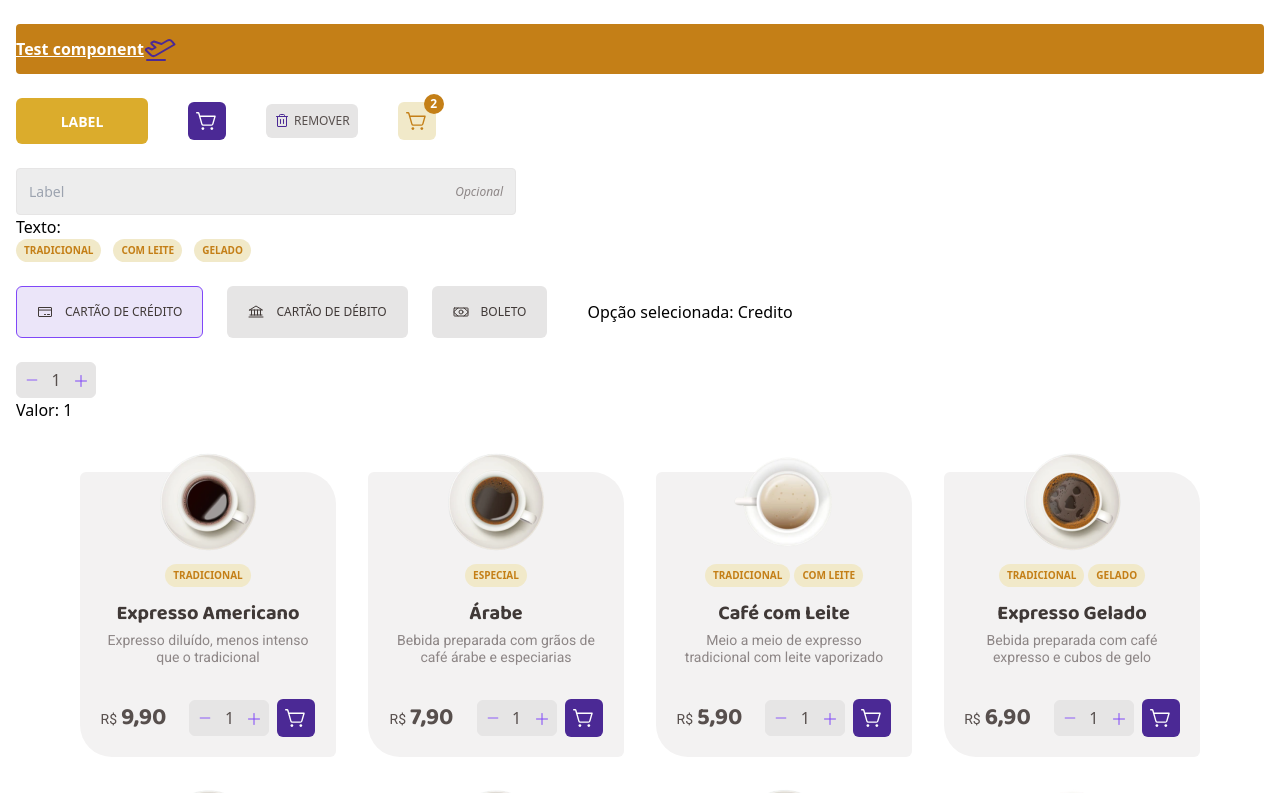
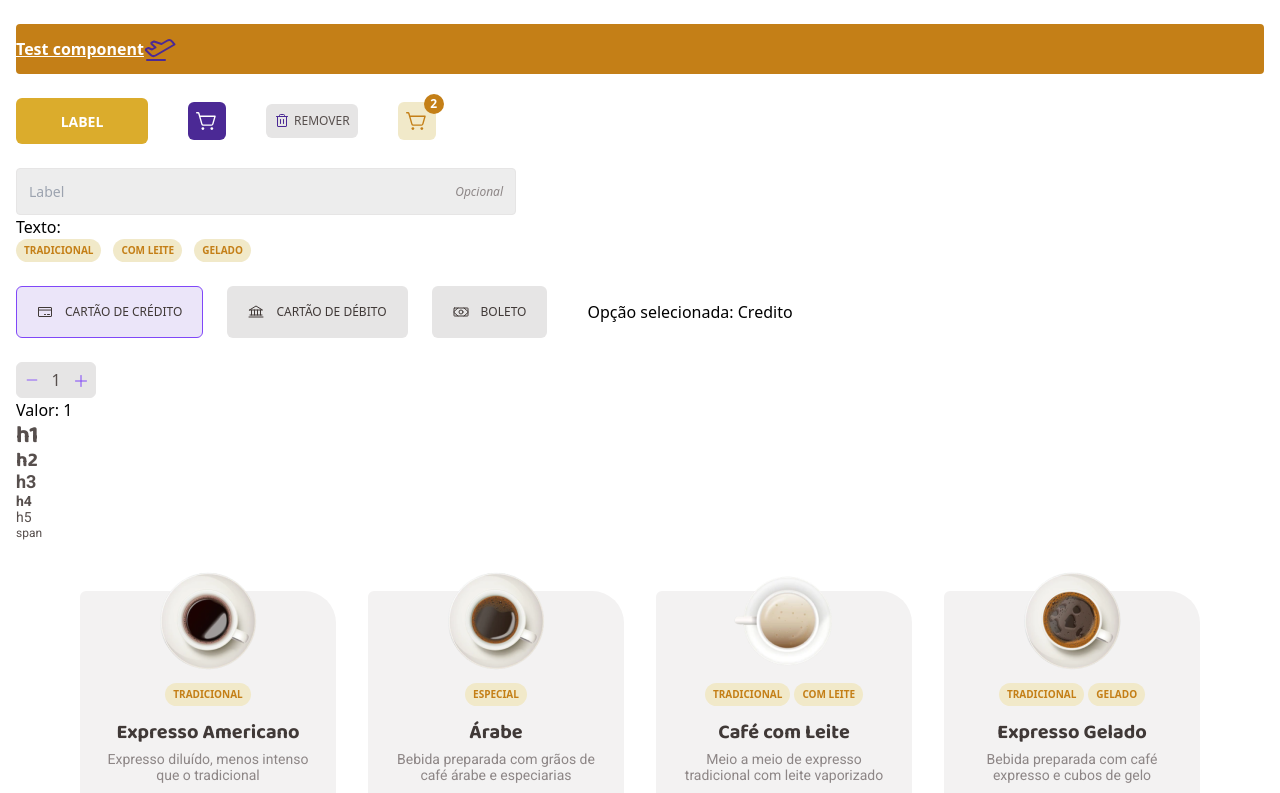
Before and after one commit to alex-britto/PDCoffe, a React (Vite) app: page / in a window 1280 px wide. Shown: the top 793 px of the page. Built offline with nearby package versions, Linux system fonts and the light colour scheme; data requests are answered from the project's data file.

Commit message:
fix: updating typography variants

```diff
--- a/src/App.tsx
+++ b/src/App.tsx
@@ -14,6 +14,7 @@ import {
   SelectableCards,
   Status,
   TextField,
+  Typography,
 } from "./components"
 import { CoffeeTypes } from "./components/CatalogItem/CatalogItem"
 import { Test } from "./components/Test/Test"
@@ -116,6 +117,25 @@ function App() {
         <NumberInput className="mt-6" value={number} onChange={setNumber} />
         <h1>Valor: {number}</h1>
 
+        <Typography color={defaultTheme.colors.base.text} variant="h1">
+          h1
+        </Typography>
+        <Typography color={defaultTheme.colors.base.text} variant="h2">
+          h2
+        </Typography>
+        <Typography color={defaultTheme.colors.base.text} variant="h3">
+          h3
+        </Typography>
+        <Typography color={defaultTheme.colors.base.text} variant="h4">
+          h4
+        </Typography>
+        <Typography color={defaultTheme.colors.base.text} variant="h5">
+          h5
+        </Typography>
+        <Typography color={defaultTheme.colors.base.text} variant="span">
+          span
+        </Typography>
+
         <CoffeesContainer>
           {isLoading ? (
             <p>Carregando...</p>
--- a/src/components/CatalogItem/CatalogItem.tsx
+++ b/src/components/CatalogItem/CatalogItem.tsx
@@ -53,7 +53,7 @@ export const CatalogItem = ({
         </Typography>
 
         <Typography
-          variant="body"
+          variant="h5"
           color={theme.colors.base.label}
           className="text-center"
         >
@@ -64,7 +64,7 @@ export const CatalogItem = ({
           <PriceBox>
             <Typography
               color={theme.colors.base.text}
-              variant="body"
+              variant="h5"
               className="mr-1 mt-1"
             >
               R$
@@ -130,11 +130,15 @@ const PriceContainer = styled.div`
   ${() => css`
     align-items: center;
     display: flex;
-    flex-wrap: wrap;
+    flex-wrap: nowrap;
     gap: 23px;
     justify-content: center;
     margin-top: 33px;
     width: 100%;
+
+    @media (max-width: 1200px) {
+      flex-wrap: wrap;
+    }
   `}
 `
 
--- a/src/components/Typography/Typography.tsx
+++ b/src/components/Typography/Typography.tsx
@@ -1,7 +1,7 @@
 import { ReactNode } from "react"
 import styled, { css } from "styled-components"
 
-type Variant = "h1" | "h2" | "h3" | "subtitle" | "body" | "caption"
+type Variant = "h1" | "h2" | "h3" | "h4" | "h5" | "span"
 
 interface TypographyProps extends React.HTMLAttributes<HTMLParagraphElement> {
   variant: Variant
@@ -57,17 +57,17 @@ const TypographyStyled = styled.p<TypographyProps>`
       fontWeight: fontWeight ? fontWeight : 700,
     }}
 
-    ${variant === "subtitle" && {
+    ${variant === "h4" && {
       fontSize: fontSize ? fontSize : "14px",
       fontWeight: fontWeight ? fontWeight : 700,
     }}
 
-    ${variant === "body" && {
+    ${variant === "h5" && {
       fontSize: fontSize ? fontSize : "14px",
       fontWeight: fontWeight ? fontWeight : 400,
     }}
 
-    ${variant === "caption" && {
+    ${variant === "span" && {
       fontSize: fontSize ? fontSize : "12px",
       fontWeight: fontWeight ? fontWeight : 400,
     }}
```
